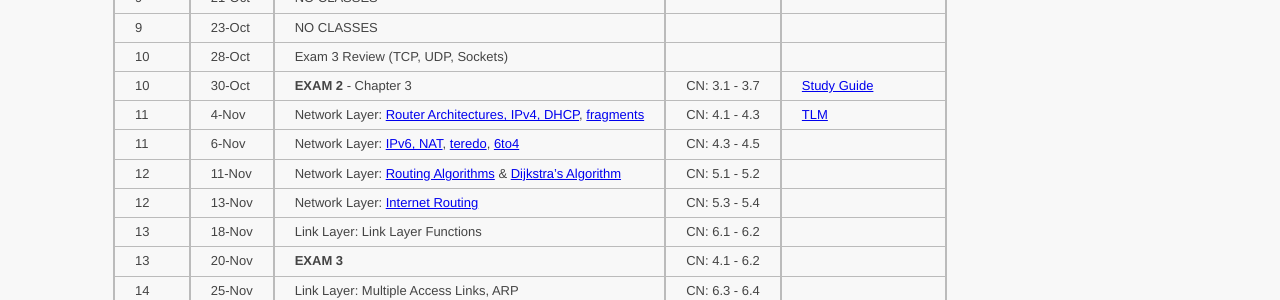
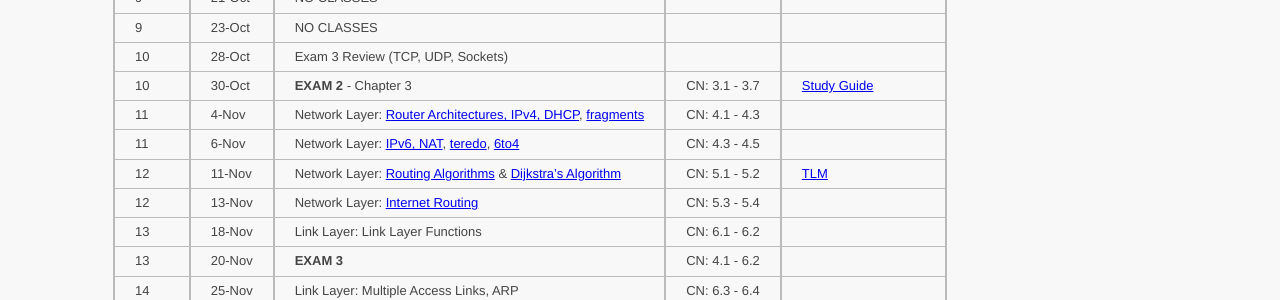
Before and after one commit to ycpcs/cs330-fall2025, a Jekyll site: the page built from schedule/index.md, in a window 1280 px wide. Shown: the part 655-955 px from the top of the page. Built offline with Jekyll 4.4.1, drawn with Linux system fonts in a browser that asks for light colours.

```diff
--- a/schedule/index.md
+++ b/schedule/index.md
@@ -30,9 +30,9 @@ CN: [Computer Networking: A Top-Down Approach](https://www.pearson.com/us/higher
 | 9    | 23-Oct | NO CLASSES                                                                                                        |               |                                                        |
 | 10   | 28-Oct | Exam 3 Review (TCP, UDP, Sockets)                                                                                 |               |                                                        |
 | 10   | 30-Oct | **EXAM 2** - Chapter 3                                                                                            | CN: 3.1 - 3.7 | [Study Guide](exams\exam-2-guide.html)                 |
-| 11   | 4-Nov  | Network Layer: [Router Architectures, IPv4, DHCP](slides/chapter_4.pdf), [fragments](slides\mtu.pcapng)           | CN: 4.1 - 4.3 | [TLM](../assignments/tlm.html)                         |
+| 11   | 4-Nov  | Network Layer: [Router Architectures, IPv4, DHCP](slides/chapter_4.pdf), [fragments](slides\mtu.pcapng)           | CN: 4.1 - 4.3 |                                                        |
 | 11   | 6-Nov  | Network Layer: [IPv6, NAT](slides/chapter_4.pdf), [teredo](slides\teredo.pcap), [6to4](slides\6to4.pcap)          | CN: 4.3 - 4.5 |                                                        |
-| 12   | 11-Nov | Network Layer: [Routing Algorithms](slides/chapter_5.pdf) & [Dijkstra's Algorithm](slides/dijkstra_algorithm.pdf) | CN: 5.1 - 5.2 |                                                        |
+| 12   | 11-Nov | Network Layer: [Routing Algorithms](slides/chapter_5.pdf) & [Dijkstra's Algorithm](slides/dijkstra_algorithm.pdf) | CN: 5.1 - 5.2 | [TLM](../assignments/tlm.html)                         |
 | 12   | 13-Nov | Network Layer: [Internet Routing](slides/chapter_5.pdf)                                                           | CN: 5.3 - 5.4 |                                                        |
 | 13   | 18-Nov | Link Layer: Link Layer Functions                                                                                  | CN: 6.1 - 6.2 |                                                        |
 | 13   | 20-Nov | **EXAM 3**                                                                                                        | CN: 4.1 - 6.2 |                                                        |
```
